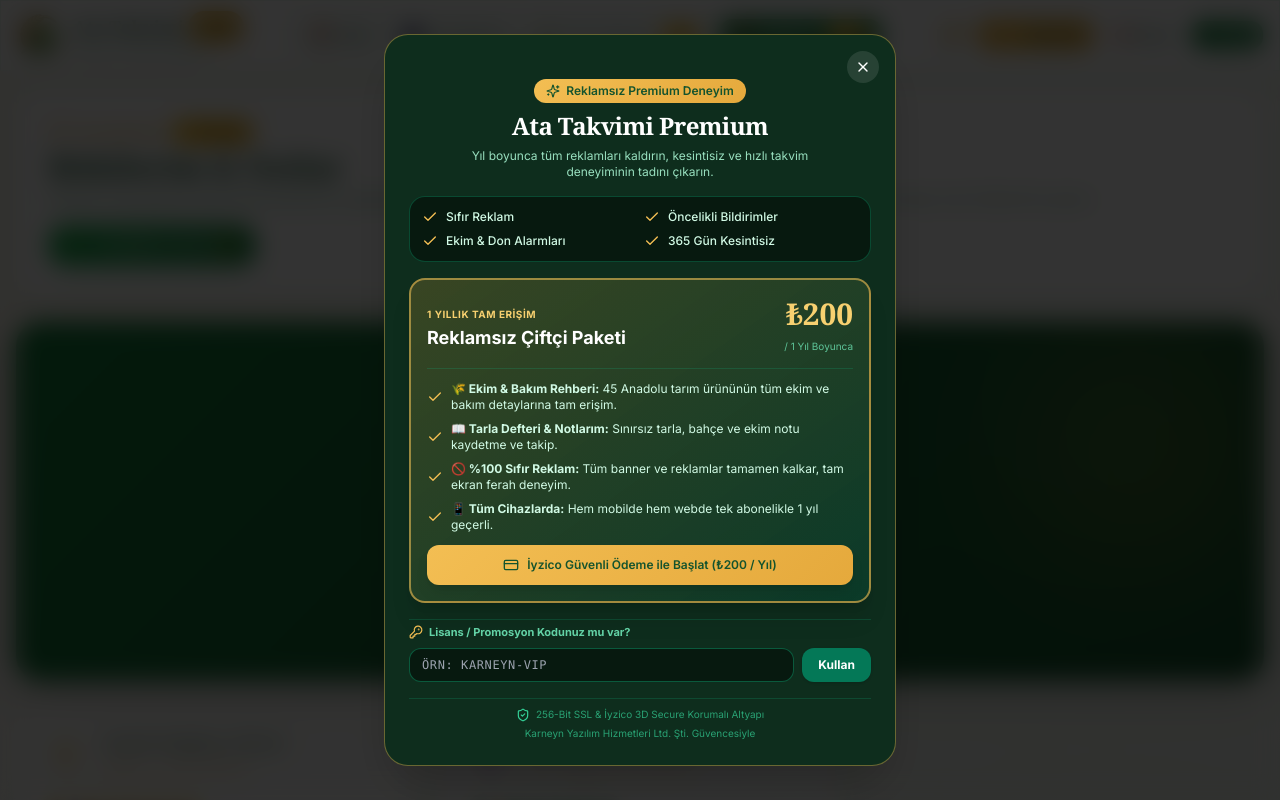
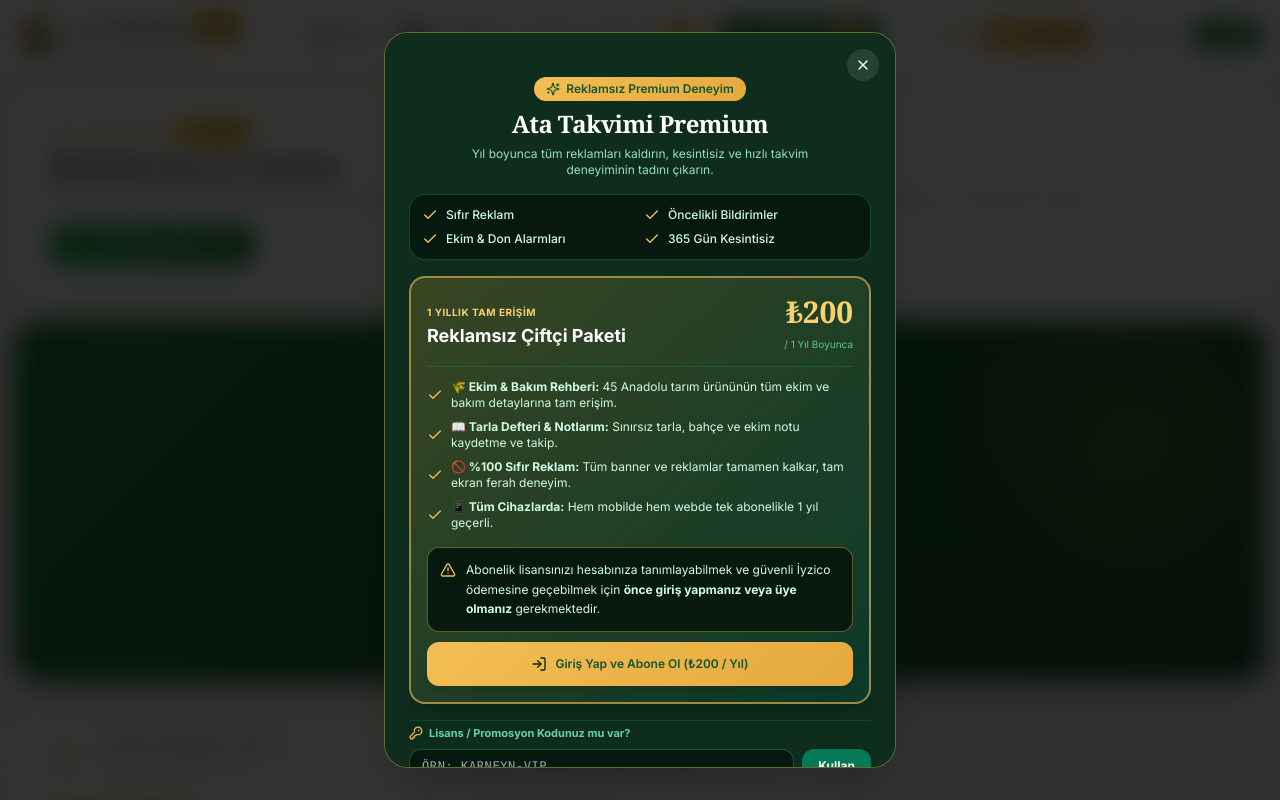
Before and after one commit to samedcandan/ata-takvimi, a Next.js app: page /tarlam in a window 1280 px wide. Both pictures are taken after a click on the button "👑 Abone Ol". Shown: the top 800 px of the page. Built offline with nearby package versions, Linux system fonts and the light colour scheme.

Commit message:
feat(auth-ux): abonelik oncesi giris zorunlulugu aciklama uyarisi ve otomatik geri donus akisi eklendi

```diff
--- a/src/components/AuthModal.jsx
+++ b/src/components/AuthModal.jsx
@@ -6,7 +6,7 @@
 import { LogIn, UserPlus, Mail, Lock, User, ShieldCheck, X } from 'lucide-react';
 
 export default function AuthModal() {
-  const { showAuthModal, setShowAuthModal, loginWithGoogle, loginWithEmail, registerWithEmail } = useAuth();
+  const { showAuthModal, setShowAuthModal, loginWithGoogle, loginWithEmail, registerWithEmail, authIntent } = useAuth();
   const [activeTab, setActiveTab] = useState('login');
   const [googleEmailInput, setGoogleEmailInput] = useState('');
   const [showGooglePrompt, setShowGooglePrompt] = useState(false);
@@ -59,7 +59,7 @@
   };
 
   return createPortal(
-    <div className="fixed inset-0 z-[9999] bg-black/65 backdrop-blur-md flex items-center justify-center p-4 sm:p-6">
+    <div className="fixed inset-0 z-[99999] bg-black/65 backdrop-blur-md flex items-center justify-center p-4 sm:p-6">
       <div className="bg-white rounded-3xl p-5 md:p-7 max-w-md w-full border border-forest-800/20 shadow-2xl relative max-h-[88vh] flex flex-col overflow-hidden">
         {/* Decorative ambient blur */}
         <div className="absolute -top-12 -right-12 w-32 h-32 bg-harvest-400/20 rounded-full blur-2xl pointer-events-none" />
@@ -82,6 +82,19 @@
 
         {/* Scrollable Body */}
         <div className="overflow-y-auto py-4 space-y-4 flex-1 pr-1">
+          {/* Subscription Intent Banner */}
+          {authIntent === 'subscription' && (
+            <div className="bg-amber-50 border border-amber-300 rounded-2xl p-3.5 flex items-start gap-2.5 text-xs text-amber-950 shadow-sm">
+              <span className="text-lg leading-none">👑</span>
+              <div>
+                <p className="font-bold text-amber-900">1 Yıllık Premium Abonelik</p>
+                <p className="text-[11px] text-amber-800 mt-0.5 leading-snug">
+                  Aboneliğinizi hesabınıza bağlamak ve güvenli İyzico ödeme adımına geçebilmek için lütfen önce giriş yapın veya ücretsiz üye olun.
+                </p>
+              </div>
+            </div>
+          )}
+
           {error && (
             <div className="bg-red-50 text-red-700 p-3 rounded-2xl border border-red-200 text-xs font-semibold">
               {error}
--- a/src/components/SubscriptionModal.jsx
+++ b/src/components/SubscriptionModal.jsx
@@ -3,11 +3,11 @@
 import { useState, useEffect } from 'react';
 import { createPortal } from 'react-dom';
 import { useAuth } from '../context/AuthContext';
-import { Sparkles, Check, CreditCard, ShieldCheck, KeyRound, X, Star, AlertTriangle, Loader2 } from 'lucide-react';
+import { Sparkles, Check, CreditCard, ShieldCheck, KeyRound, X, Star, AlertTriangle, Loader2, LogIn } from 'lucide-react';
 import { APP_CONFIG } from '../lib/config';
 
 export default function SubscriptionModal() {
-  const { showSubModal, setShowSubModal, user, activateSubscription, setShowAuthModal, isAdFree, daysLeft } = useAuth();
+  const { showSubModal, setShowSubModal, user, activateSubscription, setShowAuthModal, isAdFree, daysLeft, setAuthIntent } = useAuth();
   const [promoCode, setPromoCode] = useState('');
   const [message, setMessage] = useState('');
   const [error, setError] = useState('');
@@ -200,7 +200,28 @@
             </div>
           </div>
 
-          {/* Checkout Button */}
+          {/* Checkout or Login CTA */}
+          {!user ? (
+            <div className="space-y-2.5 pt-1">
+              <div className="bg-[#07190f] border border-harvest-400/40 rounded-xl p-3 text-xs text-emerald-100 flex items-start gap-2.5 leading-relaxed">
+                <AlertTriangle className="w-4 h-4 text-harvest-400 shrink-0 mt-0.5" />
+                <span>
+                  Abonelik lisansınızı hesabınıza tanımlayabilmek ve güvenli İyzico ödemesine geçebilmek için <strong>önce giriş yapmanız veya üye olmanız</strong> gerekmektedir.
+                </span>
+              </div>
+              <button
+                onClick={() => {
+                  setAuthIntent('subscription');
+                  setShowSubModal(false);
+                  setShowAuthModal(true);
+                }}
+                className="w-full py-3.5 rounded-xl badge-gold text-forest-950 font-extrabold text-xs shadow-lg hover:scale-[1.01] active:scale-95 transition-all flex items-center justify-center gap-2 cursor-pointer"
+              >
+                <LogIn className="w-4 h-4 text-forest-950" />
+                <span>Giriş Yap ve Abone Ol ({APP_CONFIG.subscription.currencySymbol}{APP_CONFIG.subscription.priceNumber} / Yıl)</span>
+              </button>
+            </div>
+          ) : (
             <button
               onClick={handleIyzicoCheckout}
               disabled={loading || isAdFree}
@@ -217,6 +238,7 @@
                   : `İyzico Güvenli Ödeme ile Başlat (${APP_CONFIG.subscription.currencySymbol}${APP_CONFIG.subscription.priceNumber} / Yıl)`}
               </span>
             </button>
+          )}
         </div>
 
         {/* İyzico Embedded Checkout Form Target */}
--- a/src/context/AuthContext.jsx
+++ b/src/context/AuthContext.jsx
@@ -27,7 +27,9 @@
   selectedCity: 'Konya',
   changeCity: () => {},
   showCityModal: false,
-  setShowCityModal: () => {}
+  setShowCityModal: () => {},
+  authIntent: null,
+  setAuthIntent: () => {}
 });
 
 export function AuthProvider({ children }) {
@@ -38,6 +40,7 @@
   const [showCityModal, setShowCityModal] = useState(false);
   const [selectedCity, setSelectedCity] = useState('Konya');
   const [notificationPrefs, setNotificationPrefs] = useState(DEFAULT_NOTIFICATION_PREFS);
+  const [authIntent, setAuthIntent] = useState(null);
   const [loading, setLoading] = useState(true);
 
   // Initialize FCM Push Notifications on native platforms (Android/iOS)
@@ -279,6 +282,10 @@
 
     saveUserSession(googleUser, 'GOOGLE_LOGIN');
     setShowAuthModal(false);
+    if (authIntent === 'subscription') {
+      setAuthIntent(null);
+      setTimeout(() => setShowSubModal(true), 150);
+    }
     return googleUser;
   };
 
@@ -327,6 +334,10 @@
 
     saveUserSession(emailUser, isKarneynAnahtar ? 'KARNEYN_ADMIN_LOGIN' : 'LOGIN');
     setShowAuthModal(false);
+    if (authIntent === 'subscription') {
+      setAuthIntent(null);
+      setTimeout(() => setShowSubModal(true), 150);
+    }
     return emailUser;
   };
 
@@ -345,6 +356,10 @@
 
     saveUserSession(newUser, 'REGISTER');
     setShowAuthModal(false);
+    if (authIntent === 'subscription') {
+      setAuthIntent(null);
+      setTimeout(() => setShowSubModal(true), 150);
+    }
     return newUser;
   };
 
@@ -381,7 +396,9 @@
         selectedCity,
         changeCity,
         showCityModal,
-        setShowCityModal
+        setShowCityModal,
+        authIntent,
+        setAuthIntent
       }}
     >
       {children}
```
Lines whose indentation alone changed are shown as unchanged.
